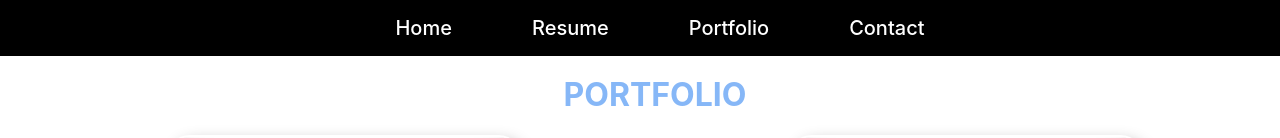
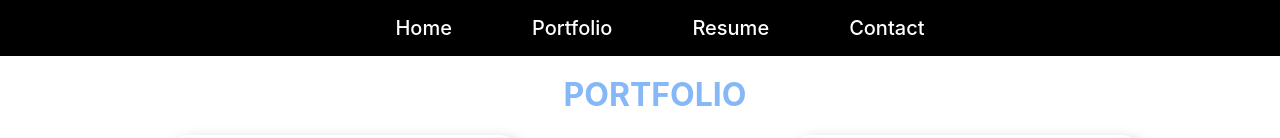
Before and after one commit to manuelnsosa/my-portfolio, a React (Create React App) app: page /portfolio in a window 1280 px wide. Shown: the top 138 px of the page. Built offline with nearby package versions, Linux system fonts and the light colour scheme.

Commit message:
changed order navbar links

```diff
--- a/src/components/NavBar/RightNavBar/RightNavBar.jsx
+++ b/src/components/NavBar/RightNavBar/RightNavBar.jsx
@@ -11,13 +11,13 @@ const RightNavBar = ({ open }) => {
         </Link>
       </li>
       <li>
-        <Link to="/resume" style={{ textDecoration: "none" }}>
-          <h3>Resume</h3>
+        <Link to="/portfolio" style={{ textDecoration: "none" }}>
+          <h3>Portfolio</h3>
         </Link>
       </li>
       <li>
-        <Link to="/portfolio" style={{ textDecoration: "none" }}>
-          <h3>Portfolio</h3>
+        <Link to="/resume" style={{ textDecoration: "none" }}>
+          <h3>Resume</h3>
         </Link>
       </li>
       <li>
```
